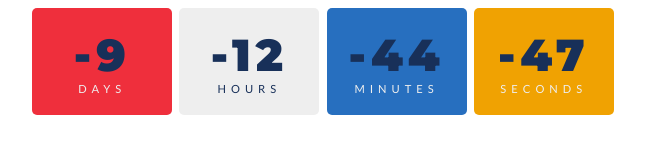
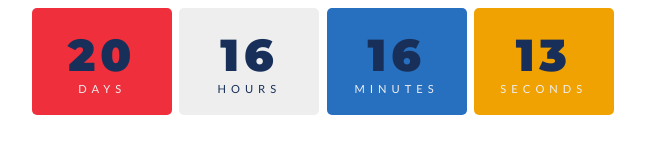
Before and after one commit to Drkiwii/Notion_Countdown_MKA1, a plain HTML site: page index.html in a window 1280 px wide. Shown: the whole page, without its empty margins (317-962 px from the left). Drawn offline with Linux system fonts and the light colour scheme.

Commit message:
index.html

```diff
--- a/index.html
+++ b/index.html
@@ -103,7 +103,7 @@ body{
 </body>
 <script>
     const year = new Date().getFullYear();
-const myDate = new Date('Nov 17, 2025 09:00:00');
+const myDate = new Date('Dec 16, 2025 13:00:00');
 console.log(myDate);
 
 // countdown
```
